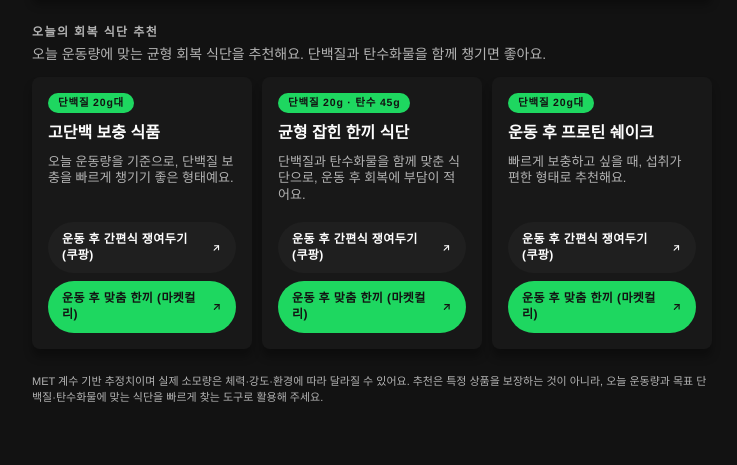
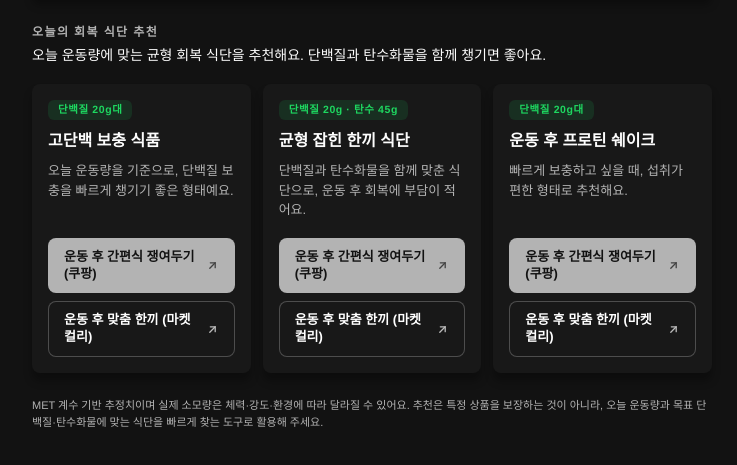
Before and after one commit to VENI-skku/workout-fuel, a plain HTML site: page index.html in a window 1280 px wide. Shown: the part 551-1016 px from the top of the page, without its empty margins (268-1005 px from the left). Drawn offline with Linux system fonts and the light colour scheme.

Commit message:
Refactor index.html for style and script enhancements
Updated styles for various elements and improved Google Analytics script formatting.

```diff
--- a/index.html
+++ b/index.html
@@ -4,16 +4,13 @@
 <meta charset="utf-8" />
 <meta name="viewport" content="width=device-width, initial-scale=1" />
 <title>소모 칼로리 맞춤 식단</title>
-
-<!-- ===== 구글 애널리틱스 GA4 (필수) ===== -->
 <script async src="https://www.googletagmanager.com/gtag/js?id=G-89F38STC0C"></script>
 <script>
   window.dataLayer = window.dataLayer || [];
-  function gtag(){dataLayer.push(arguments);}
-  gtag('js', new Date());
-  gtag('config', 'G-89F38STC0C');
+  function gtag() { dataLayer.push(arguments); }
+  gtag("js", new Date());
+  gtag("config", "G-89F38STC0C");
 </script>
-
 <style>
   :root {
     --bg0: #121212;
@@ -187,12 +184,12 @@
     color: var(--text-secondary);
     margin: 0 0 4px;
   }
-  .recs p.hint { color: var(--text-secondary); font-size: 14px; margin: 0 0 14px; }
+  .recs p.hint { color: var(--text-bright); font-weight: 500; font-size: 14px; line-height: 1.5; margin: 0 0 18px; }
 
   .cards {
     display: grid;
     grid-template-columns: repeat(auto-fit, minmax(200px, 1fr));
-    gap: 10px;
+    gap: 12px;
   }
   .card {
     display: flex;
@@ -212,14 +209,14 @@
     align-self: flex-start;
     font-size: 10.5px;
     font-weight: 700;
-    letter-spacing: 0.8px;
-    color: var(--bg0);
-    background: var(--accent);
+    letter-spacing: 0.6px;
+    color: var(--accent);
+    background: rgba(30, 215, 96, 0.12);
     padding: 3px 10px;
-    border-radius: 9999px;
+    border-radius: 6px;
   }
-  .card h3 { font-size: 16px; font-weight: 700; margin: 0; color: var(--text-bright); }
-  .card p { font-size: 13px; font-weight: 400; color: var(--text-secondary); margin: 0; flex: 1; }
+  .card h3 { font-size: 16px; font-weight: 700; margin: 0; color: var(--text-bright); line-height: 1.35; }
+  .card p { font-size: 13px; font-weight: 400; color: var(--text-secondary); margin: 0; flex: 1; line-height: 1.5; }
   .insight {
     font-size: 12px;
     color: var(--text-secondary);
@@ -238,25 +235,27 @@
     display: inline-flex;
     align-items: center;
     justify-content: center;
-    gap: 6px;
-    font-size: 12px;
-    font-weight: 700;
-    letter-spacing: 0.4px;
+    gap: 7px;
+    font-size: 13px;
+    font-weight: 600;
+    letter-spacing: 0;
     text-decoration: none;
-    border-radius: 9999px;
-    padding: 10px 14px;
-    transition: opacity 0.15s ease, transform 0.15s ease;
+    border-radius: 8px;
+    padding: 11px 16px;
+    transition: background 0.15s ease, border-color 0.15s ease;
   }
-  .shop-button:hover { opacity: 0.95; transform: translateY(-1px); }
-  .shop-button svg { width: 12px; height: 12px; }
+  .shop-button svg { width: 13px; height: 13px; opacity: 0.7; flex-shrink: 0; }
   .shop-button.coupang {
+    color: var(--bg0);
+    background: var(--text-secondary);
+  }
+  .shop-button.coupang:hover { background: var(--text); }
+  .shop-button.kurly {
     color: var(--text);
-    background: var(--bg2);
+    background: transparent;
+    box-shadow: inset 0 0 0 1px var(--border);
   }
-  .shop-button.kurly {
-    color: var(--bg0);
-    background: var(--accent);
-  }
+  .shop-button.kurly:hover { box-shadow: inset 0 0 0 1px var(--border-light); background: var(--bg2); }
   footer {
     margin-top: 24px;
     font-size: 11px;
@@ -389,7 +388,7 @@
   }
 
   function kurlySearchUrl(query) {
-    return "https://www.kurly.com/search?search=" + encodeURIComponent(query);
+    return "https://www.kurly.com/search?sword=" + encodeURIComponent(query);
   }
 
   function roundToStep(n, step) {
```
